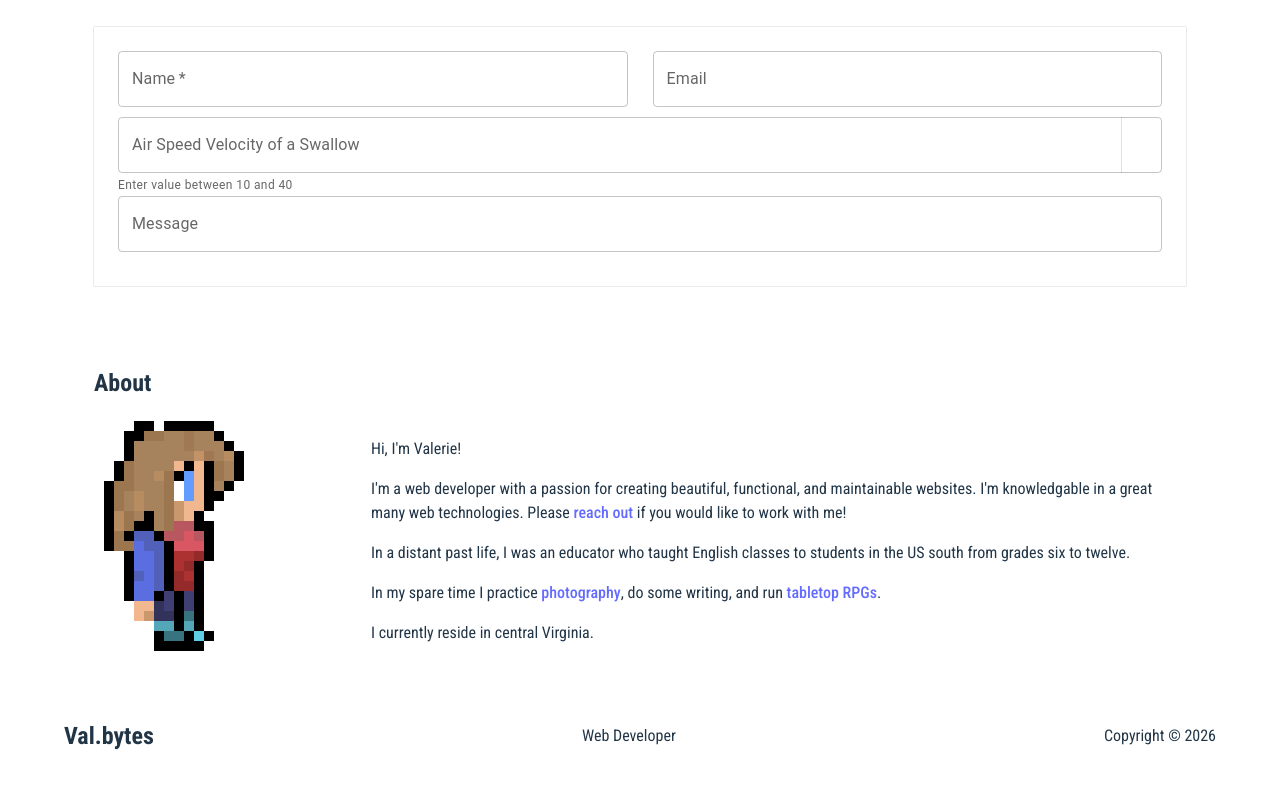
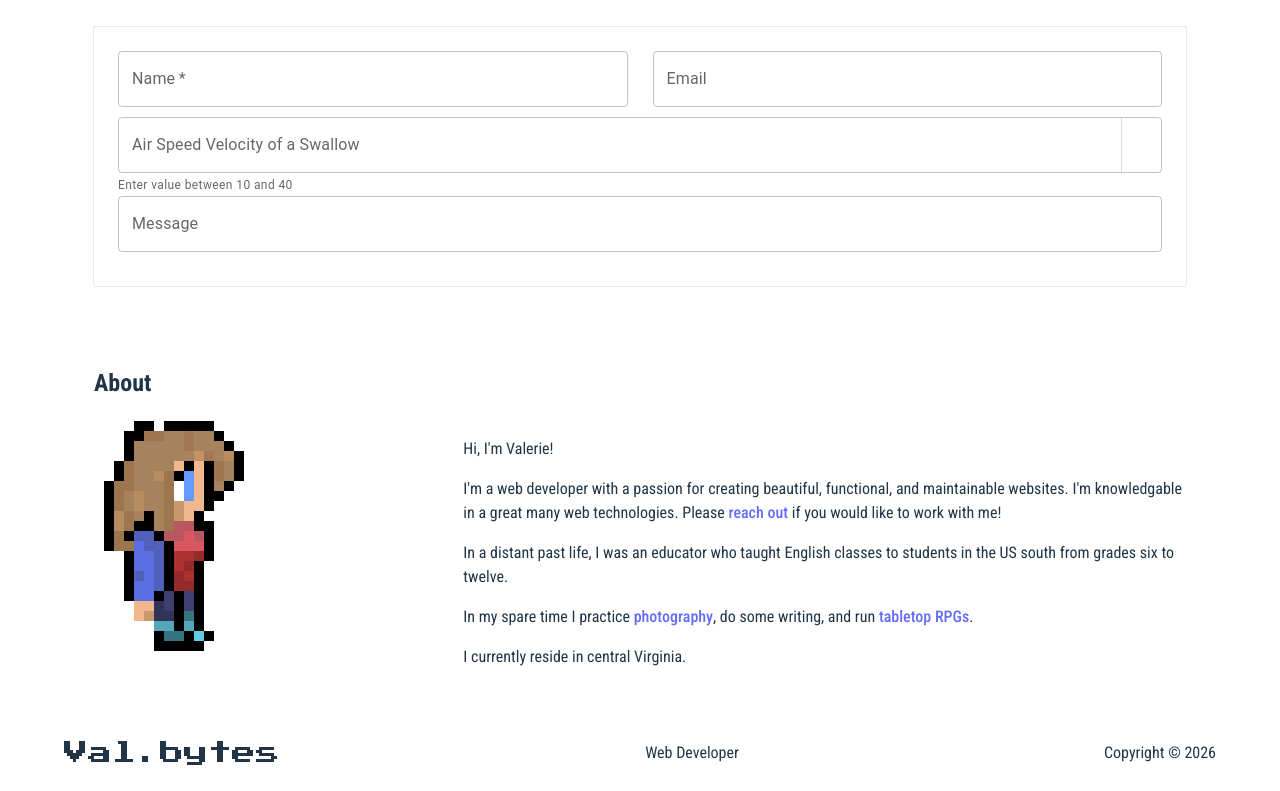
Before and after one commit to valbytes/val-homepage-simple, a React (Vite) app: page / in a window 1280 px wide. Shown: the part 1067-1858 px from the top of the page. Built offline with nearby package versions, Linux system fonts and the light colour scheme; some icons are missing.

Commit message:
Font updates

```diff
--- a/src/assets/pageSections/About/About.tsx
+++ b/src/assets/pageSections/About/About.tsx
@@ -6,10 +6,10 @@ function About() {
         <div>
 
             <Grid container spacing={2}>
-                <Grid size={3}>
+                <Grid size={{ xs: 12, sm: 4 }} textAlign={{ xs: "center", sm: "left" }}>
                     <div><img src={valPixel} alt="Val" /></div>
                 </Grid>
-                <Grid size={9}>
+                <Grid size={{ xs: 12, sm: 8 }} textAlign={{ xs: "center", sm: "left" }}>
                     <div>
                         <p>Hi, I'm Valerie!</p>
                         <p>I'm a web developer with a passion for creating beautiful, functional, and maintainable websites. I'm knowledgable in a great many web technologies. Please <a href="#contact-anchor">reach out</a> if you would like to work with me!</p>
--- a/src/assets/pageSections/Footer/Footer.css
+++ b/src/assets/pageSections/Footer/Footer.css
@@ -1,9 +1,16 @@
+@import url('https://fonts.googleapis.com/css2?family=Press+Start+2P&display=swap');
+
 .footer-content {
     gap: 2rem;
     display: flex;
     align-items: center;
     flex-wrap: wrap;
     justify-content: space-between;
+}
+
+.footer-content h2 {
+    text-align: center;
+    font-family: "Press Start 2P", serif;
 }
 
 .footer-content>section {
```
